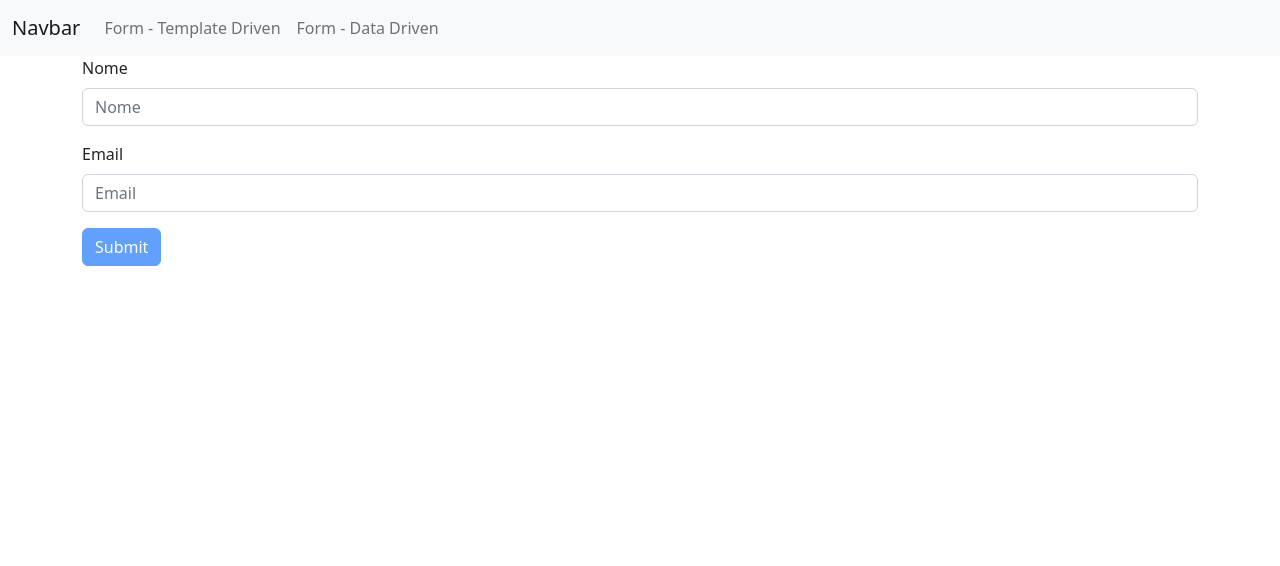
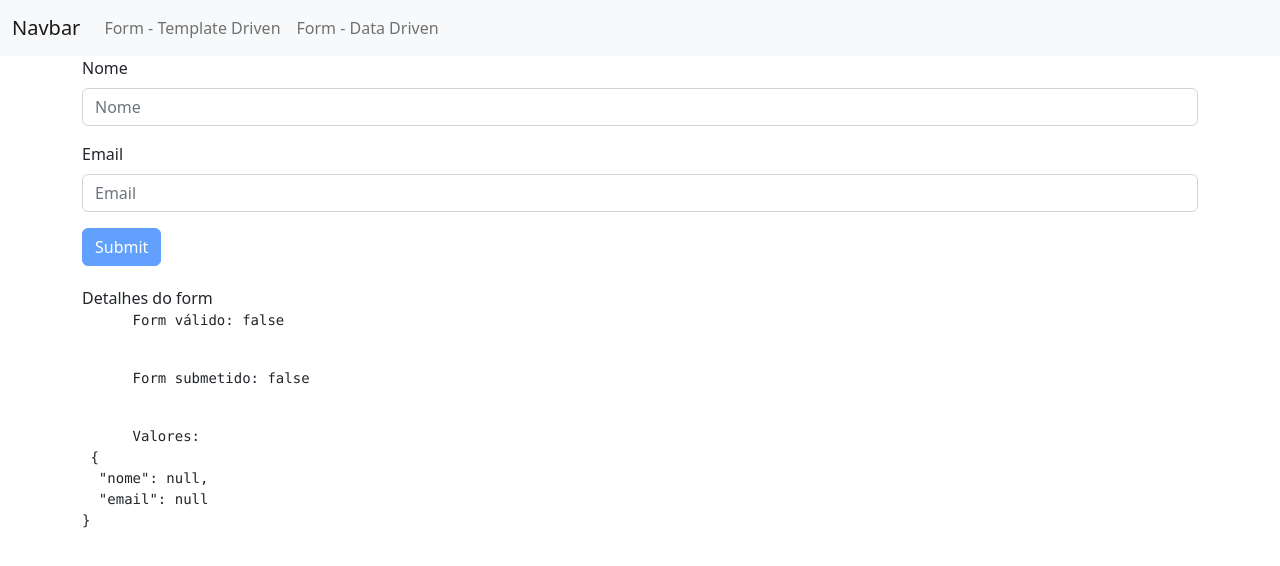
Before and after one commit to victorKM/angular-course, an Angular app in the folder forms/: page /templateForm in a window 1280 px wide. Shown: the top 566 px of the page. Built offline with nearby package versions, Linux system fonts and the light colour scheme.

Commit message:
verificando dados do form no template com JSON

```diff
--- /dev/null
+++ b/forms/src/app/form-debug/form-debug.component.html
@@ -0,0 +1,15 @@
+<div style="margin-top: 20px" *ngIf="form">
+
+    <div>
+      Detalhes do form
+    </div>
+    <pre>
+      Form válido: {{ form.valid }}
+    </pre>
+    <pre>
+      Form submetido: {{ form.submitted }}
+    </pre>
+    <pre>
+      Valores: <br> {{ form.value | json }}
+    </pre>
+</div>
--- a/forms/src/app/template-form/template-form.component.html
+++ b/forms/src/app/template-form/template-form.component.html
@@ -21,6 +21,8 @@
 
   <button type="submit" class="btn btn-primary"
   [disabled]="!f.valid">Submit</button>
+
+  <app-form-debug [form]="f"></app-form-debug>
 </form>
 
 
--- a/forms/src/app/template-form/template-form.component.ts
+++ b/forms/src/app/template-form/template-form.component.ts
@@ -1,11 +1,12 @@
 import { CommonModule } from '@angular/common';
 import { Component } from '@angular/core';
 import { FormsModule } from '@angular/forms';
+import { FormDebugComponent } from '../form-debug/form-debug.component';
 
 @Component({
   selector: 'app-template-form',
   standalone: true,
-  imports: [FormsModule, CommonModule],
+  imports: [FormsModule, CommonModule, FormDebugComponent],
   templateUrl: './template-form.component.html',
   styleUrl: './template-form.component.scss'
 })
```
Also changed, not shown: forms/src/app/form-debug/form-debug.component.ts (added, +16 -0 lines), forms/src/app/form-debug/form-debug.component.scss (added), 1 other file (tests, documents, lock files or other folders).
